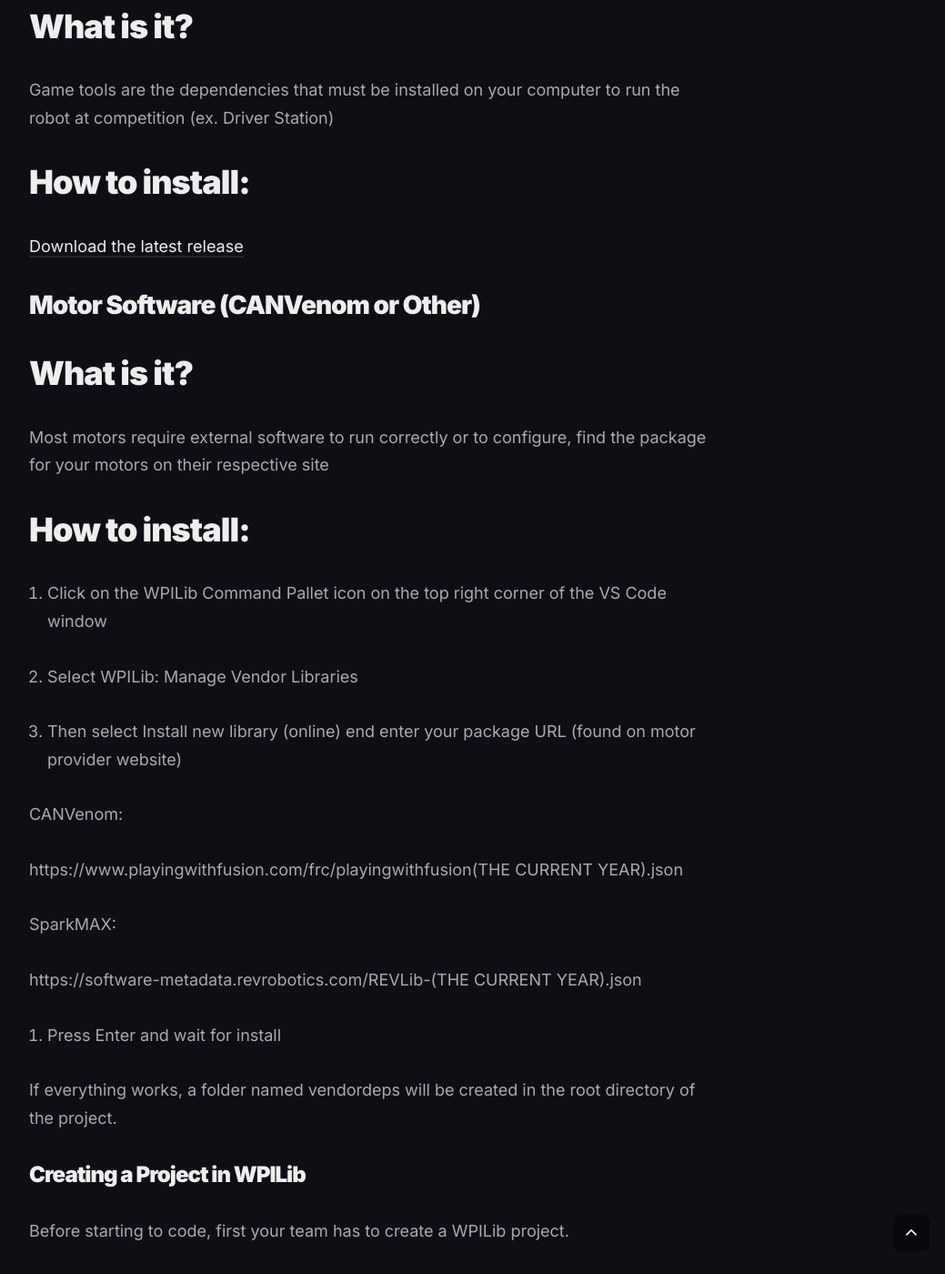
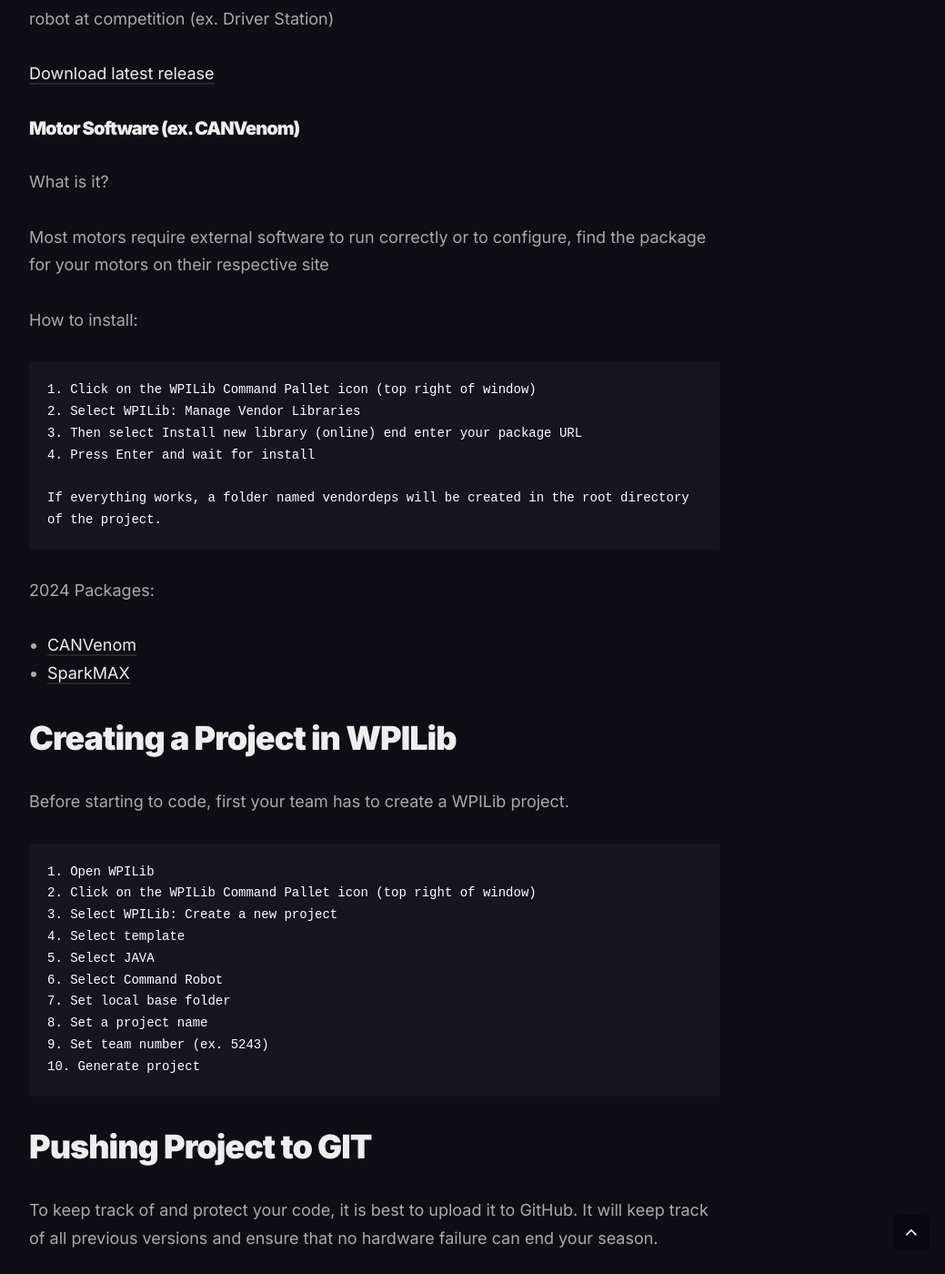
Before and after one commit to connorsabine/connorsabine.github.io, a Jekyll site: the page built from _posts/24-02-26-frc-robotics.markdown, in a window 1280 px wide and 1400 px high, scrolled down 1637 px. Shown: the whole window at 91% size, without its empty margins (228-1267 px from the left). Built offline with Jekyll 4.4.1, drawn with Linux system fonts in a browser that asks for light colours; nearby versions of some CDN libraries; some of the changed text lies outside the part shown.

Commit message:
[UPDATE] changed a lot of formatting

```diff
--- a/_posts/24-02-26-frc-robotics.markdown
+++ b/_posts/24-02-26-frc-robotics.markdown
@@ -15,114 +15,93 @@
 This is a guide to teams coding their robot in Java. Following these steps will help you set up a programming laptop with all of the required programs.
 
 
-
-### Installation
+# Installation
 
 Before any programming, first we must install all of the required programs.
 
-## WPILib
 
-# What is it?
+#### WPILib
+
+What is it?
 
 WPILib is a plugin for VSCode built to assist your team with specific functions while building your robot (ex. Deploying Code to Robot)
 
-
-# How to install:
-
-[Download the latest release](https://github.com/wpilibsuite/allwpilib/releases)
+[Download latest release](https://github.com/wpilibsuite/allwpilib/releases)
 
 
-## Game Tools
+#### Game Tools
 
-# What is it?
+What is it?
 
 Game tools are the dependencies that must be installed on your computer to run the robot at competition (ex. Driver Station)
 
-
-# How to install:
-
-[Download the latest release](https://www.ni.com/en/support/downloads/drivers/download.frc-game-tools.html#500107)
+[Download latest release](https://www.ni.com/en/support/downloads/drivers/download.frc-game-tools.html500107)
 
 
-## Motor Software (CANVenom or Other)
 
-# What is it?
+#### Motor Software (ex. CANVenom)
+
+What is it?
+
 Most motors require external software to run correctly or to configure, find the package for your motors on their respective site
 
 
-# How to install:
+How to install:
 
-1. Click on the WPILib Command Pallet icon on the top right corner of the VS Code window
+{% highlight markdown %}
+1. Click on the WPILib Command Pallet icon (top right of window)
+2. Select WPILib: Manage Vendor Libraries
+3. Then select Install new library (online) end enter your package URL
+4. Press Enter and wait for install
 
-2. Select WPILib: Manage Vendor Libraries
-
-3. Then select Install new library (online) end enter your package URL (found on motor provider website)
+If everything works, a folder named vendordeps will be created in the root directory of the project.
+{% endhighlight %}
 
 
-CANVenom:
+2024 Packages:
 
-https://www.playingwithfusion.com/frc/playingwithfusion(THE CURRENT YEAR).json
-
-
-SparkMAX:
-
-https://software-metadata.revrobotics.com/REVLib-(THE CURRENT YEAR).json
-
-4. Press Enter and wait for install
-
-
-If everything works, a folder named vendordeps will be created in the root directory of the project.
+* [CANVenom](https://www.playingwithfusion.com/frc/playingwithfusion2024.json)
+* [SparkMAX](https://software-metadata.revrobotics.com/REVLib-2024.json)
 
 
 
-### Creating a Project in WPILib
+# Creating a Project in WPILib
 
 Before starting to code, first your team has to create a WPILib project.
 
+{% highlight markdown %}
 1. Open WPILib
-
-2. Click on the WPILib Command Pallet icon on the top right corner of the VS Code window
-
+2. Click on the WPILib Command Pallet icon (top right of window)
 3. Select WPILib: Create a new project
-
 4. Select template
-
 5. Select JAVA
-
 6. Select Command Robot
-
 7. Set local base folder
-
 8. Set a project name
-
 9. Set team number (ex. 5243)
-
 10. Generate project
+{% endhighlight %}
 
 
 
-### Pushing Project to GIT
+# Pushing Project to GIT
 
 To keep track of and protect your code, it is best to upload it to GitHub. It will keep track of all previous versions and ensure that no hardware failure can end your season.
 
-For a simple tutorial on how to upload to git, see my this post:
+For a simple tutorial on how to upload to git, [see this post](http://127.0.0.1:4000/2024/02/25/git-commandline/).
 
 
 
-### CANVenom Setup
+# CANVenom Setup
 
-If your team is using CANVenom motors, follow these simple steps to set the CAN Ids for the motors.
+If your team is using CANVenom motors, follow these simple steps to set the CAN ids for the motors.
 
+{% highlight markdown %}
 1. Connect to RIO via Ethernet or WiFi
-
 2. Deploy Code through WPILib
-
 3. Open Driver Station
-
 4. Enable Teleop
-
 5. Navigate to roboRIO online page (ex. 172.11.22.2)
-
 6. Add port 5812 to roboRIO address (ex. 172.11.22.2:5812)
-
 7. Set ids from Playing With Fusion online page
+{% endhighlight %}
```
Also changed, not shown: other parts of _posts/24-02-26-frc-robotics.markdown (+2 -2 lines), _posts/23-11-01-discord-bot.markdown (+8 -6 lines), _posts/24-02-26-git-commandline.markdown (renamed from _posts/24-02-26-pushing-to-git.markdown, +18 -8 lines).
